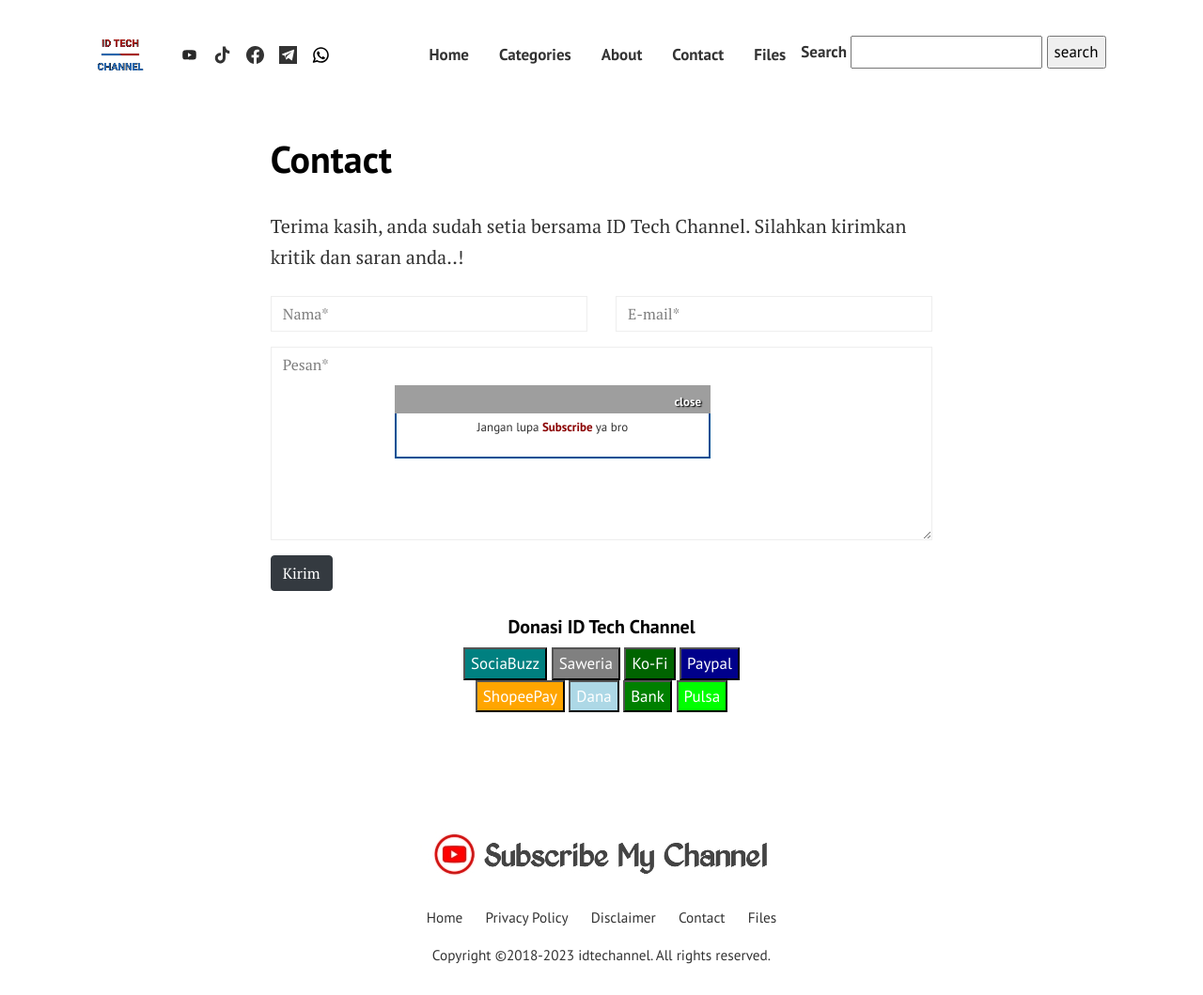
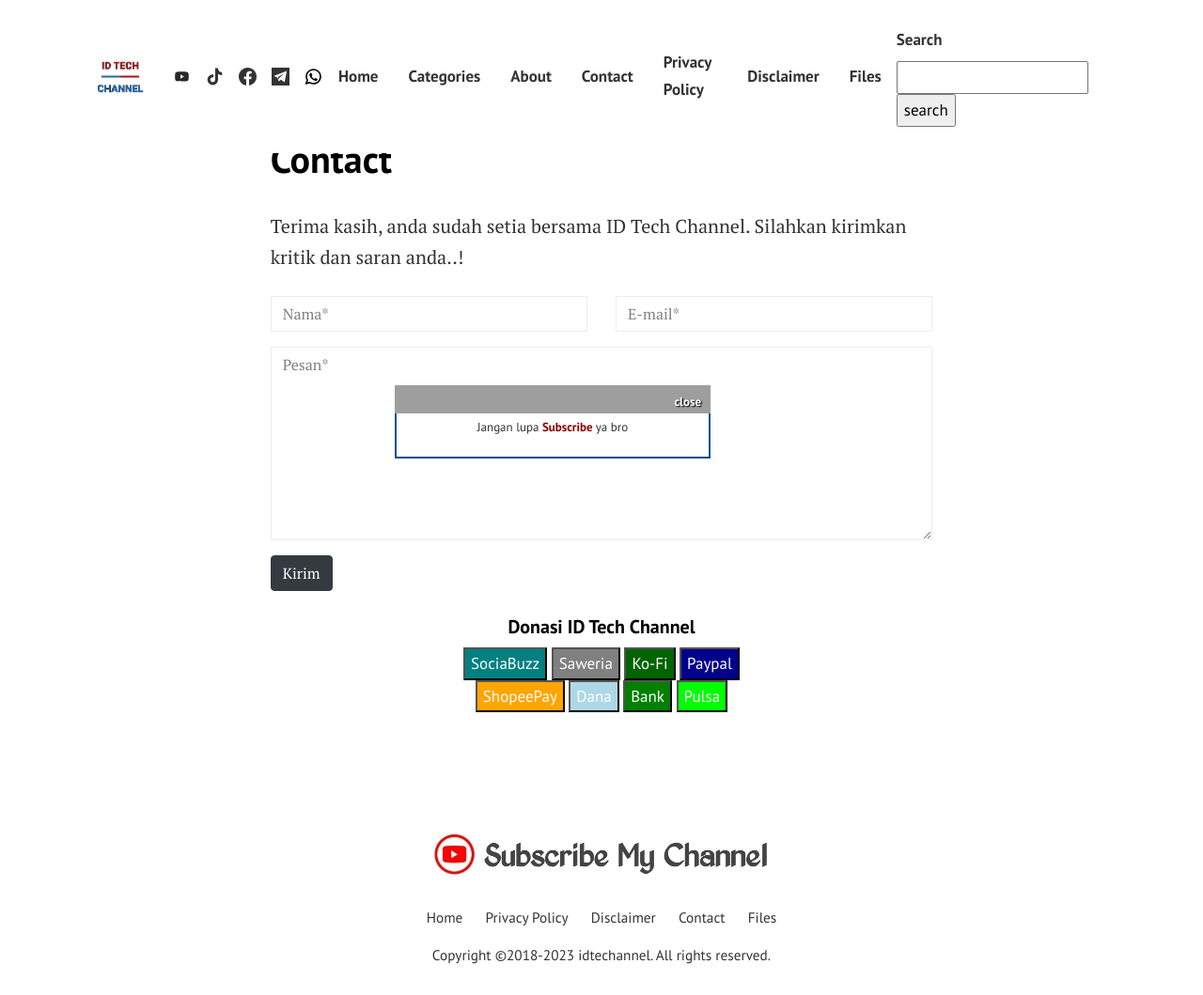
Before and after one commit to mwnsofficial/idtechannel, a Jekyll site: the page built from pages/contact.html, in a window 1280 px wide and 1059 px high. Shown: the whole window at 94% size. Built offline with Jekyll 4.4.1, drawn with Linux system fonts in a browser that asks for light colours; comment, search, counter and statistics services are not loaded; grey boxes are pictures that could not be loaded.

Commit message:
Update menus.yml

```diff
--- a/_data/menus.yml
+++ b/_data/menus.yml
@@ -12,6 +12,12 @@ topmenu:
 
 - title: Contact
   url: "contact/"
+
+- title: Privacy Policy
+  url: "privacy-policy/"
+
+- title: Disclaimer
+  url: "disclaimer/"
 
 - title: Files
   url: "files/"
```
